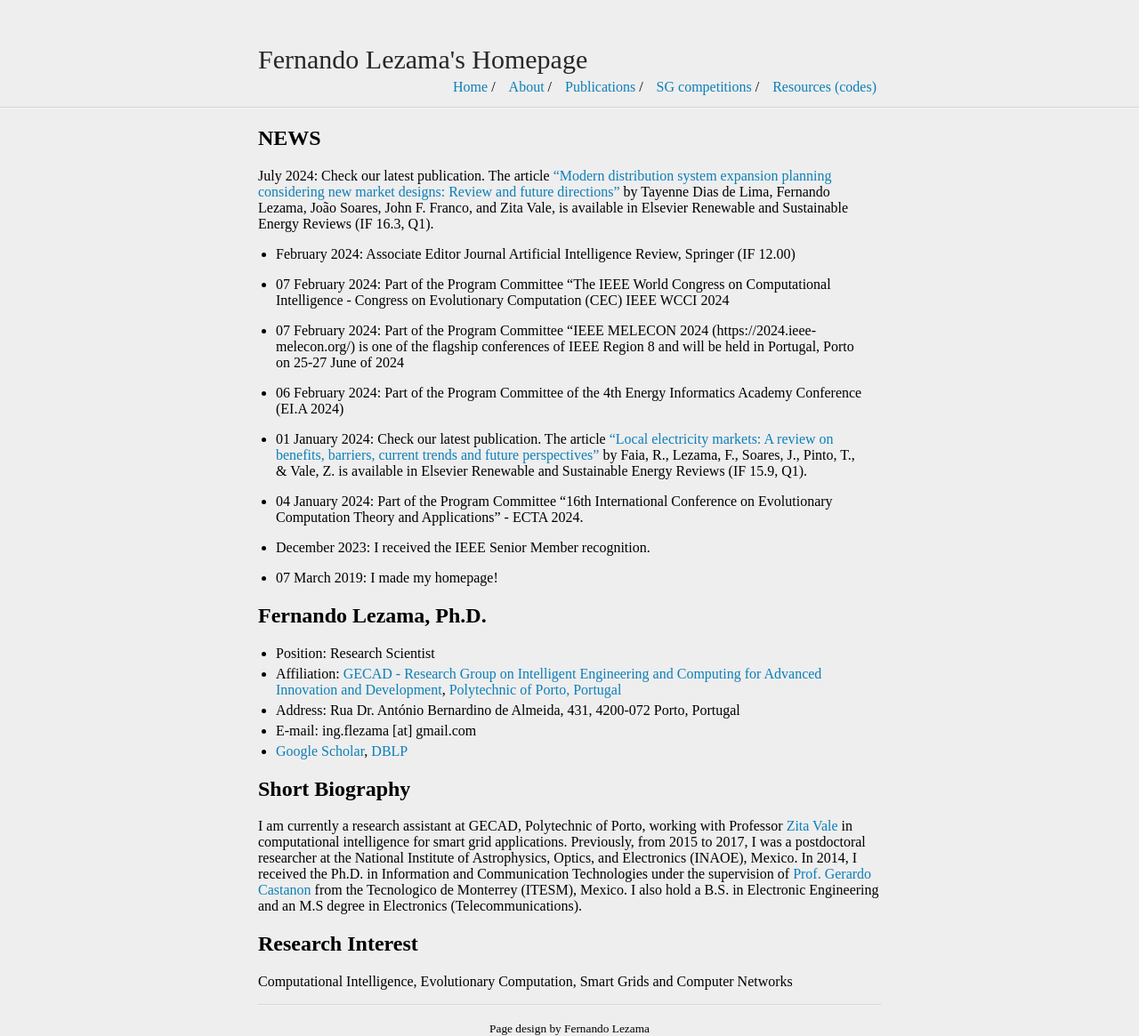
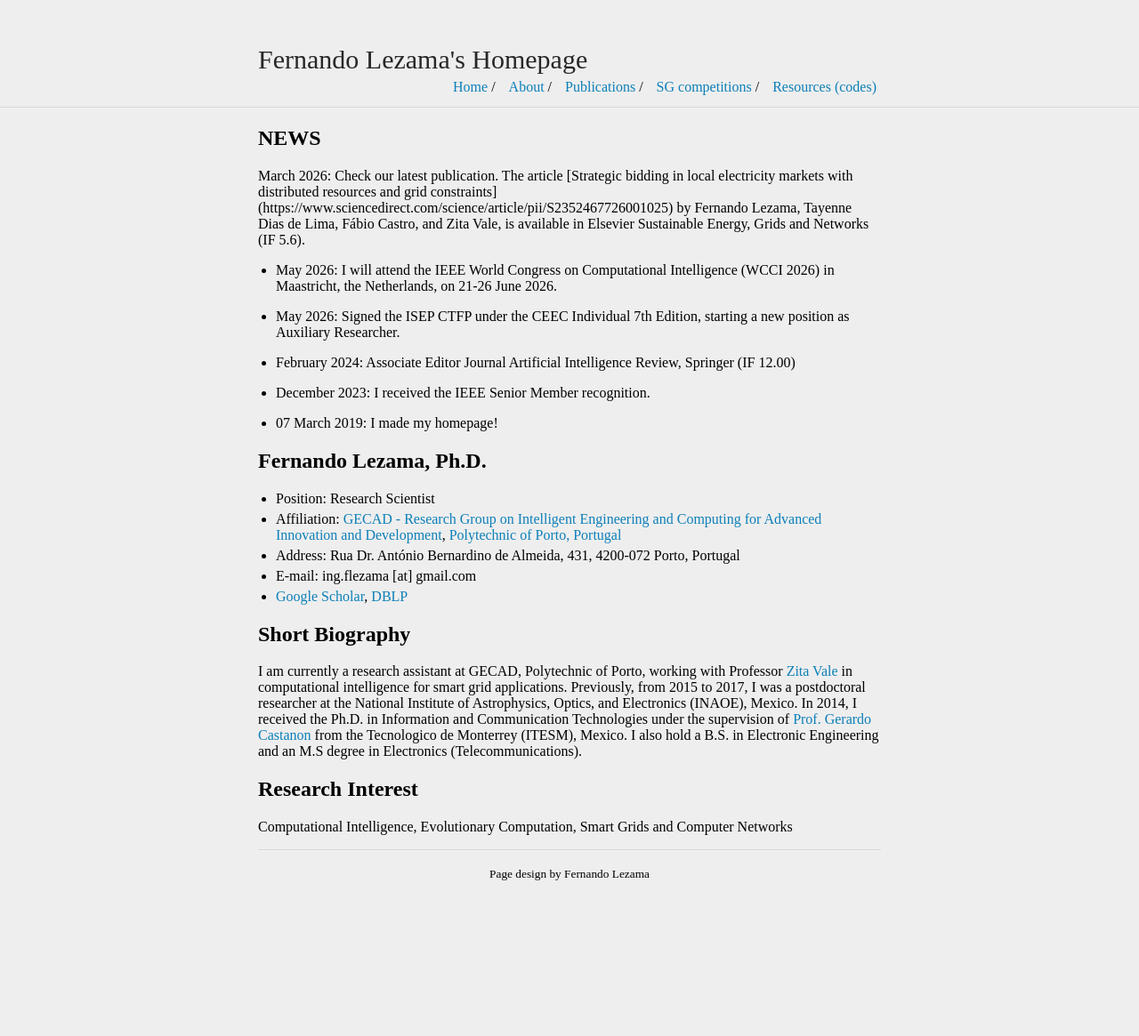
Before and after one commit to fernandolezama/fernandolezama.github.io, a Jekyll site: the page built from index.md, in a window 1280 px wide. Shown: the whole page at 89% size. Built offline with Jekyll 4.4.1, drawn with Linux system fonts in a browser that asks for light colours; after the commit the page ends 991 px from its top, so only the background shows below that.

Commit message:
Update index.md

```diff
--- a/index.md
+++ b/index.md
@@ -5,10 +5,19 @@ title: Fernando Lezama's Homepage
 
 
 ## NEWS
-July 2024: Check our latest publication. The article [“Modern distribution system expansion planning considering new market designs: Review and future directions”](https://www.sciencedirect.com/science/article/pii/S1364032124004350?dgcid=coauthor) by Tayenne Dias de Lima, Fernando Lezama, João Soares, John F. Franco, and Zita Vale, is available in Elsevier Renewable and Sustainable Energy Reviews (IF 16.3, Q1).
+March 2026: Check our latest publication. The article [Strategic bidding in local electricity markets with distributed resources and grid constraints] (https://www.sciencedirect.com/science/article/pii/S2352467726001025) by Fernando Lezama, Tayenne Dias de Lima, Fábio Castro, and Zita Vale, is available in Elsevier Sustainable Energy, Grids and Networks (IF 5.6).
+
+* May 2026: I will attend the IEEE World Congress on Computational Intelligence (WCCI 2026) in Maastricht, the Netherlands, on 21-26 June 2026.
+
+* May 2026: Signed the ISEP CTFP under the CEEC Individual 7th Edition, starting a new position as Auxiliary Researcher.
+
+* February 2024: Associate Editor Journal	Artificial Intelligence Review, Springer (IF 12.00)
+
+* December 2023: I received the IEEE Senior Member recognition.
 
 
-* February 2024: Associate Editor Journal	Artificial Intelligence Review, Springer (IF 12.00)
+{% comment %}
+July 2024: Check our latest publication. The article [“Modern distribution system expansion planning considering new market designs: Review and future directions”](https://www.sciencedirect.com/science/article/pii/S1364032124004350?dgcid=coauthor) by Tayenne Dias de Lima, Fernando Lezama, João Soares, John F. Franco, and Zita Vale, is available in Elsevier Renewable and Sustainable Energy Reviews (IF 16.3, Q1).
 
 * 07 February 2024: Part of the Program Committee “The IEEE World Congress on Computational Intelligence - Congress on Evolutionary Computation (CEC) IEEE WCCI 2024
 
@@ -20,10 +29,6 @@ July 2024: Check our latest publication. The article [“Modern distribution sys
 
 * 04 January 2024: Part of the Program Committee “16th International Conference on Evolutionary Computation Theory and Applications” - ECTA 2024.
 
-* December 2023: I received the IEEE Senior Member recognition.
-
-
-{% comment %}
 * 05 May 2023: Check our latest publication. The article [“A novel adaptive robust model for scheduling distributed energy resources in local electricity and flexibility markets”](https://www.sciencedirect.com/science/article/pii/S0306261923005081) by Meysam Khojasteh, Pedro Faria, Fernando Lezama, and Zita Vale is available in Elsevier Applied Energy (IF 11.446, Q1).
 
 * 05 May 2023:  Part of the [Program Committee](https://ecta.scitevents.org/ProgramCommittee.aspx) “15th International Conference on Evolutionary Computation Theory and Applications” - [ECTA 2023](https://ecta.scitevents.org).
```
